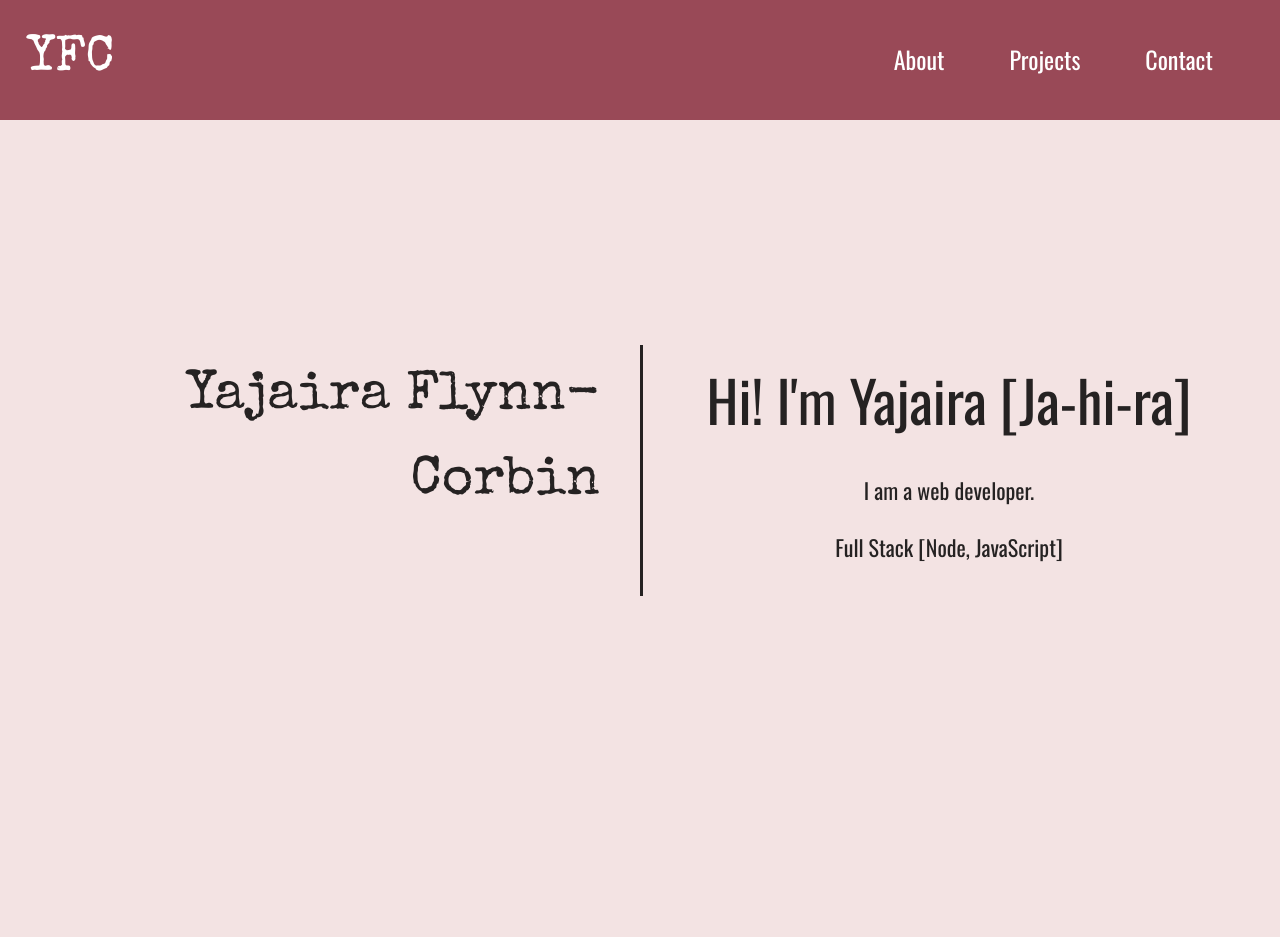
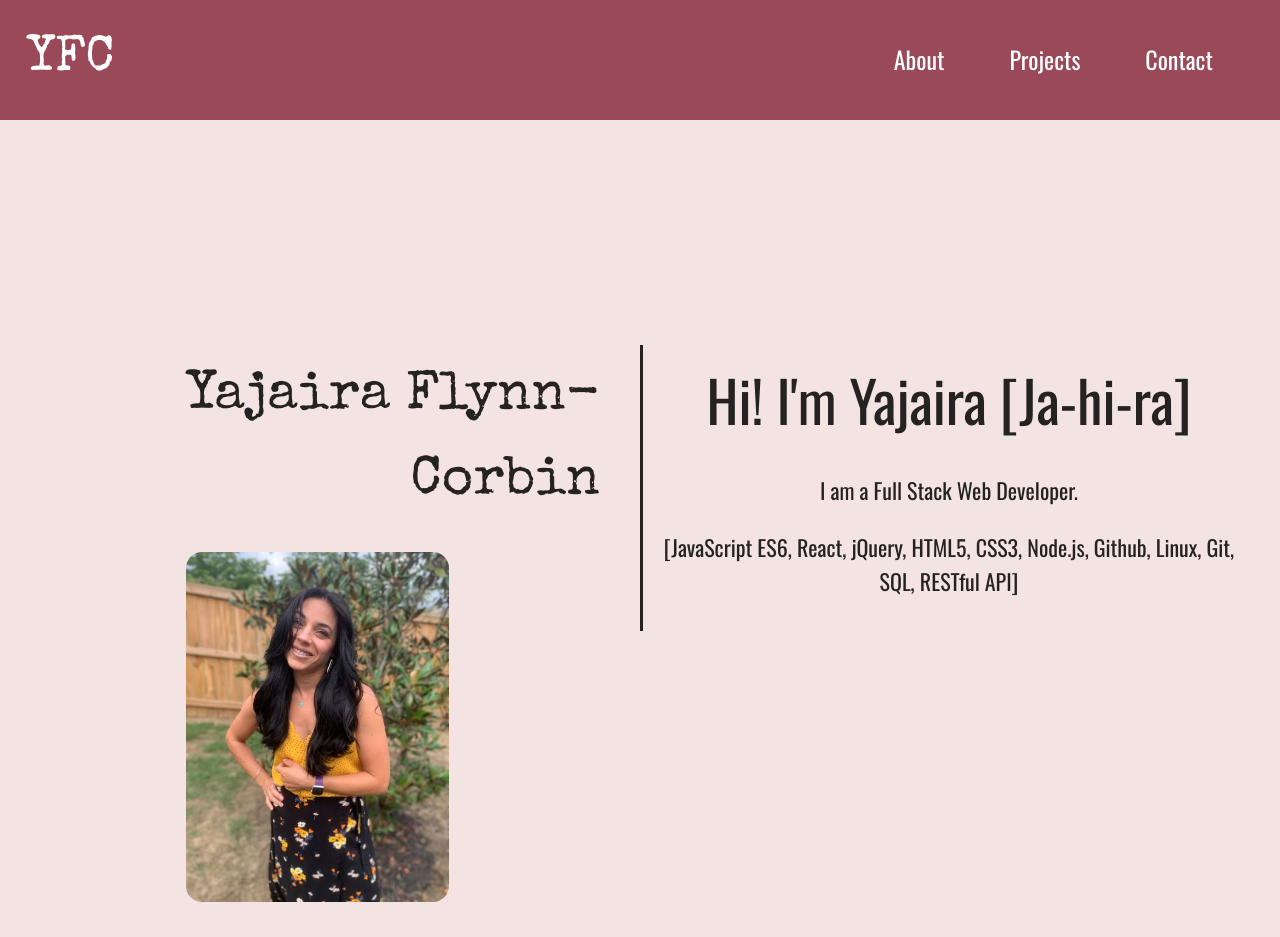
Before and after one commit to YFlynn726/yfcportfolio, a React (Create React App) app: page / in a window 1280 px wide. Before the commit the page ends 800 px from the top, so only its background shows below. Built offline with nearby package versions, Linux system fonts and the light colour scheme.

Commit message:
added img and techs used

```diff
--- a/public/index.html
+++ b/public/index.html
@@ -1,6 +1,21 @@
 <!DOCTYPE html>
 <html lang="en">
   <head>
+    <!-- Global site tag (gtag.js) - Google Analytics -->
+    <script
+      async
+      src="https://www.googletagmanager.com/gtag/js?id=UA-179795639-1"
+    ></script>
+    <script>
+      window.dataLayer = window.dataLayer || [];
+      function gtag() {
+        dataLayer.push(arguments);
+      }
+      gtag("js", new Date());
+
+      gtag("config", "UA-179795639-1");
+    </script>
+
     <meta charset="utf-8" />
     <link rel="icon" href="%PUBLIC_URL%/favicon.ico" />
     <meta name="viewport" content="width=device-width, initial-scale=1" />
@@ -30,6 +45,7 @@
     -->
     <title>YFCPortfolio</title>
   </head>
+
   <body>
     <noscript>You need to enable JavaScript to run this app.</noscript>
     <div id="root"></div>
--- a/src/components/About.js
+++ b/src/components/About.js
@@ -17,7 +17,7 @@ class About extends Component {
         <div className="size">
           <section className="about_right">
             <p className="slide-in-left">
-              My passion for coding started when I attended a chickTech event
+              My passion for coding started when I attended a ChickTech event
               with my daughter about 4 years ago. I was blown away by all the
               amazing things technology can do. Throughout my experience with
               Thinkful, I soon discovered my effective problem-solving skills. I
--- a/src/components/Home.js
+++ b/src/components/Home.js
@@ -1,5 +1,6 @@
 import React, { Component } from "react";
 import "./home.css";
+import img from "./IMG_3213small.jpg";
 
 class Home extends Component {
   state = {};
@@ -9,14 +10,20 @@ class Home extends Component {
         <div className="slide-in-left">
           <section className="home_left">
             <h1 className="name">Yajaira Flynn-Corbin</h1>
+            <div className="image">
+              <img src={img} alt="pictureofme" />
+            </div>
           </section>
         </div>
 
         <div className="slide-in-right">
           <section className="home_right">
             <h2>Hi! I'm Yajaira [Ja-hi-ra]</h2>
-            <p>I am a web developer.</p>
-            <p>Full Stack [Node, JavaScript]</p>
+            <p>I am a Full Stack Web Developer.</p>
+            <p>
+              [JavaScript ES6, React, jQuery, HTML5, CSS3, Node.js, Github,
+              Linux, Git, SQL, RESTful API]
+            </p>
           </section>
         </div>
       </div>
--- a/src/components/home.css
+++ b/src/components/home.css
@@ -137,3 +137,11 @@
     padding: 10px;
   }
 }
+
+img {
+  border-radius: 1rem;
+  height: 350px;
+}
+.image {
+  text-align: center;
+}
```
Also changed, not shown: src/components/IMG_3213small.jpg (added).
